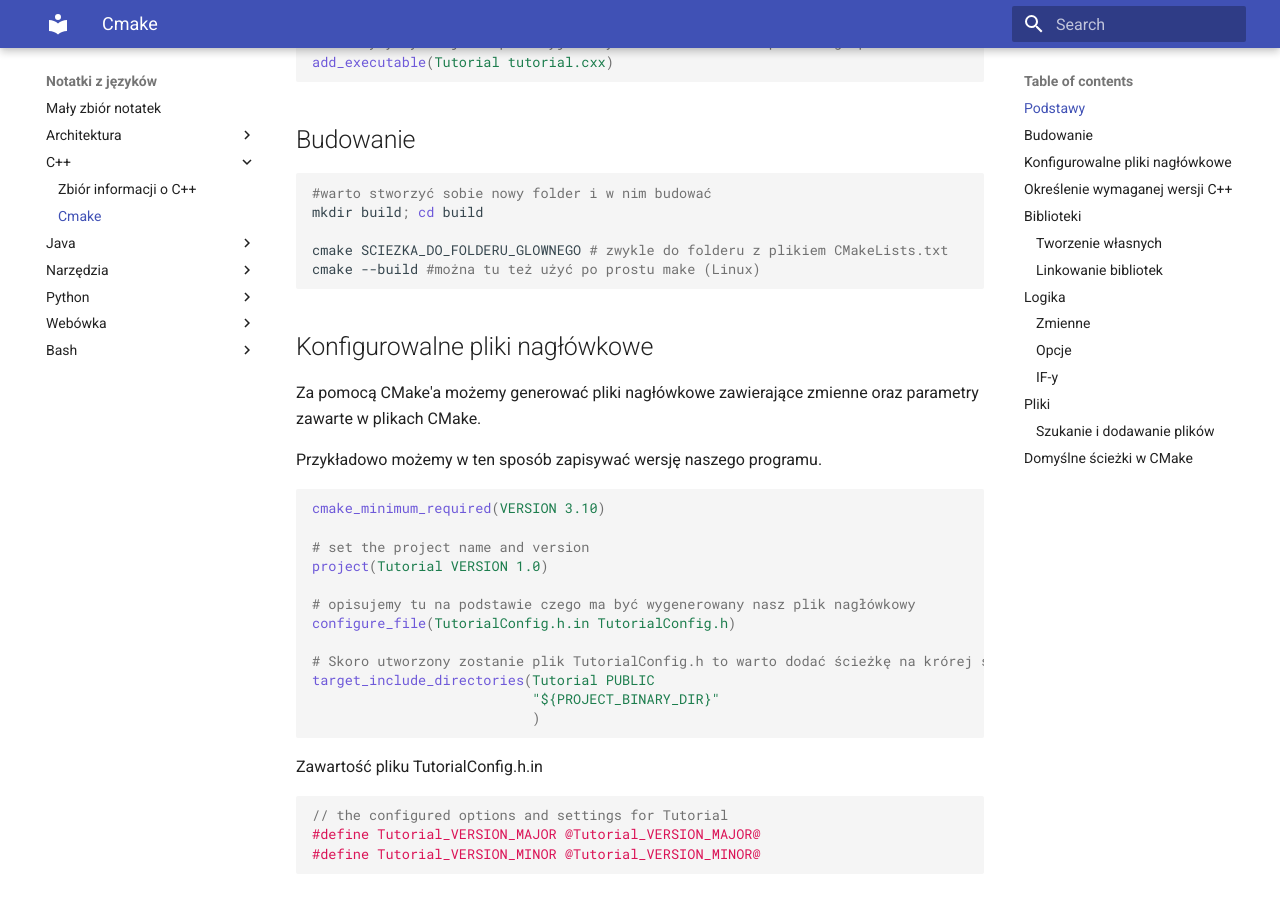
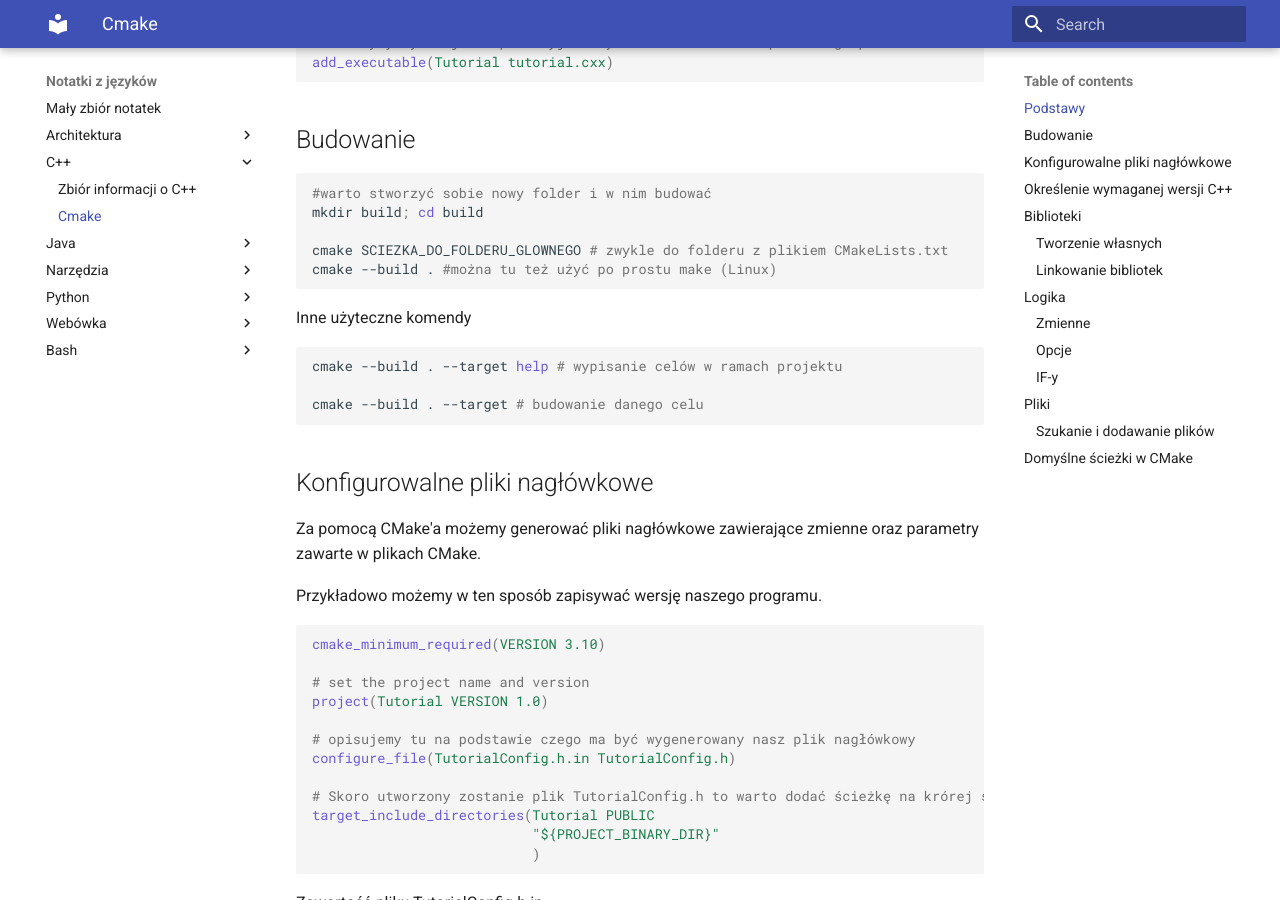
Before and after one commit to pktiuk/notatki_z_jezykow, an MkDocs documentation site: the page built from docs/C++/Cmake.md, in a window 1280 px wide and 900 px high, scrolled down 429 px. Built offline with MkDocs 1.6.1 and Material for MkDocs 9.7.7, drawn with Linux system fonts in a browser that asks for light colours.

Commit message:
Komendy do CMake

````diff
--- a/docs/C++/Cmake.md
+++ b/docs/C++/Cmake.md
@@ -24,8 +24,15 @@ add_executable(Tutorial tutorial.cxx)
 mkdir build; cd build
 
 cmake SCIEZKA_DO_FOLDERU_GLOWNEGO # zwykle do folderu z plikiem CMakeLists.txt
-cmake --build #można tu też użyć po prostu make (Linux)
+cmake --build . #można tu też użyć po prostu make (Linux)
+```
 
+Inne użyteczne komendy
+
+```bash
+cmake --build . --target help # wypisanie celów w ramach projektu
+
+cmake --build . --target # budowanie danego celu
 ```
 
 ## Konfigurowalne pliki nagłówkowe
````
